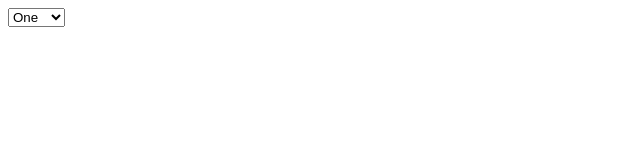
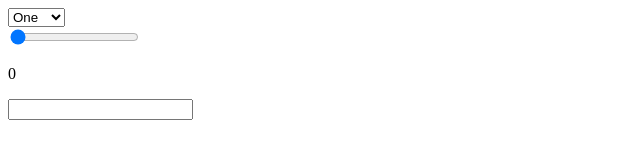
Before and after one commit to DidIvan/Elements, a plain HTML site: page JS practise/2_select/index.html in a window 1280 px wide. Shown: the whole page, without its empty margins (0-640 px from the left). Drawn offline with Linux system fonts and the light colour scheme.

Commit message:
input type range

```diff
--- a/JS practise/2_select/index.html
+++ b/JS practise/2_select/index.html
@@ -12,6 +12,11 @@
     <option value="">Four</option>
 </select>
 
+<div>
+    <input type="range" value="0" min="0" max="100" id="range" oninput="range()">
+    <p id="inputValue">0</p>
+    <input type="text" id="inputOne">
+</div>
 <script src="script.js"></script>
 </body>
 </html>
--- a/JS practise/2_select/script.js
+++ b/JS practise/2_select/script.js
@@ -6,3 +6,12 @@ function select() {
     console.log(options);
     console.log('selected option ' + options[index].text);
 }
+
+function range() {
+    let range = document.getElementById('range');
+    let inputValue = document.getElementById('inputValue');
+    inputValue.innerHTML = range.value;
+
+    let inputOne = document.getElementById('inputOne');
+    inputOne.value = range.value;
+}
```
